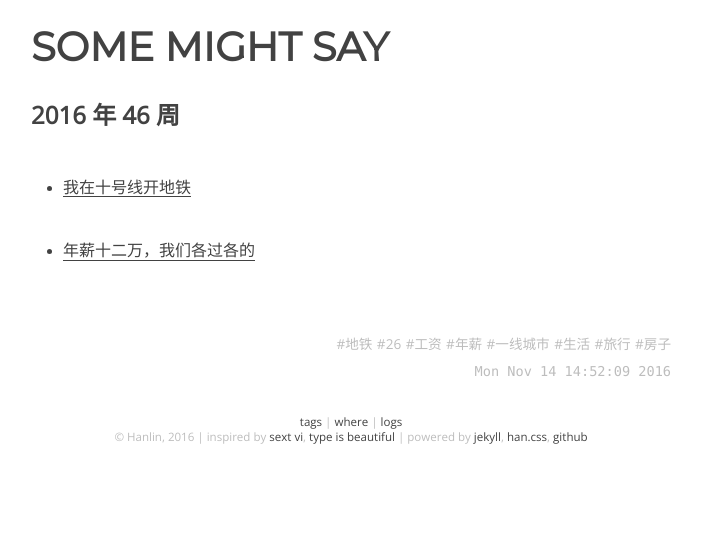
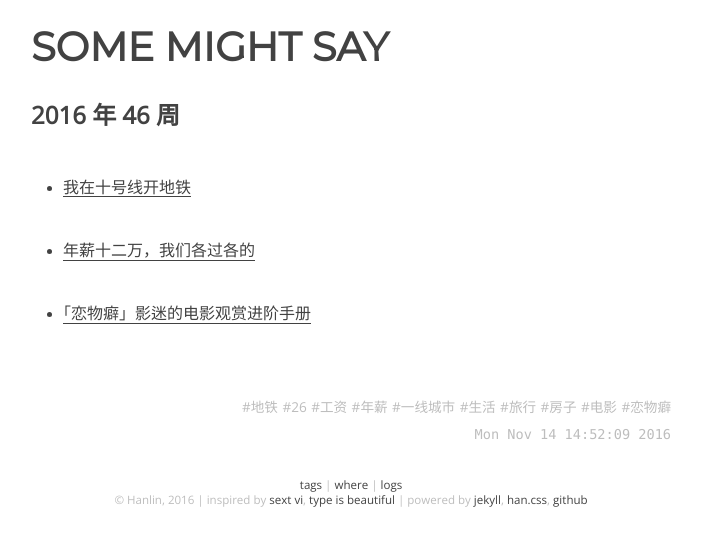
Before and after one commit to onion7878/word, a Jekyll site: the page built from _posts/logs/2016-01-01-46.md, in a window 1280 px wide. Shown: the top 546 px of the page, without its empty margins (289-991 px from the left). Built offline with Jekyll 4.4.1, drawn with Linux system fonts in a browser that asks for light colours.

Commit message:
new item

```diff
--- a/_posts/logs/2016-01-01-46.md
+++ b/_posts/logs/2016-01-01-46.md
@@ -4,10 +4,12 @@ layout: post
 title:  2016 年 46 周
 date: 16-11-14 14:52:09
 categories: [log]
-tags: [地铁, 26, 工资, 年薪, 一线城市, 生活, 旅行, 房子]
+tags: [地铁, 26, 工资, 年薪, 一线城市, 生活, 旅行, 房子, 电影, 恋物癖]
 
 ---
 
 - [我在十号线开地铁](http://www.jiemian.com/article/952106_jike.html)
 
 - [年薪十二万，我们各过各的](http://renjian.163.com/16/1113/15/C5OS86NA000181RK.html)
+
+- [「恋物癖」影迷的电影观赏进阶手册](http://www.voicer.me/archives/40789)
```
